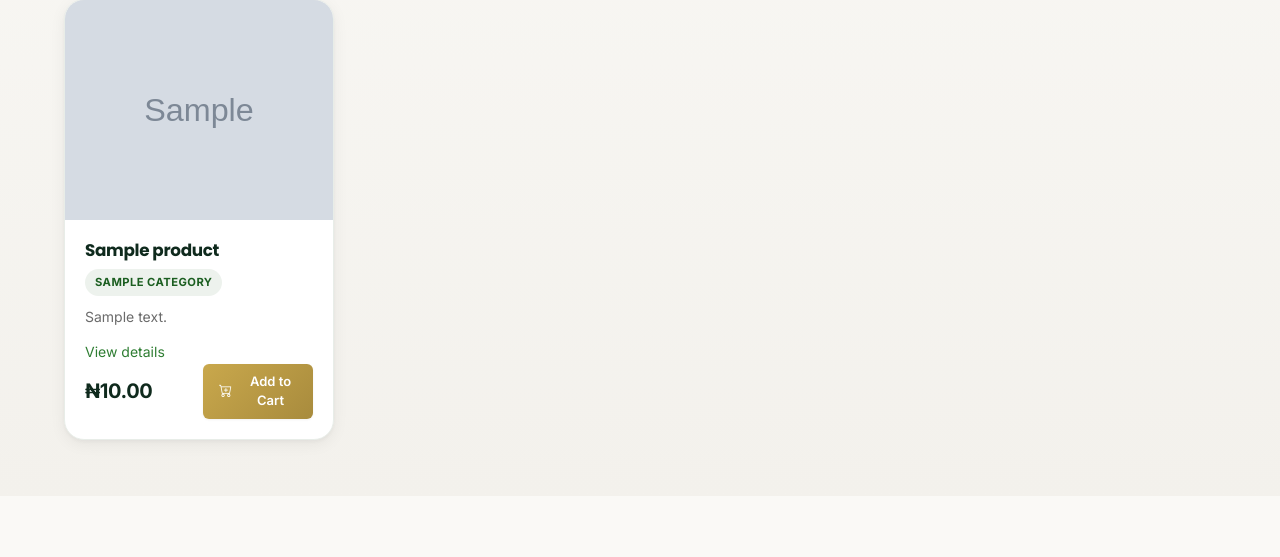
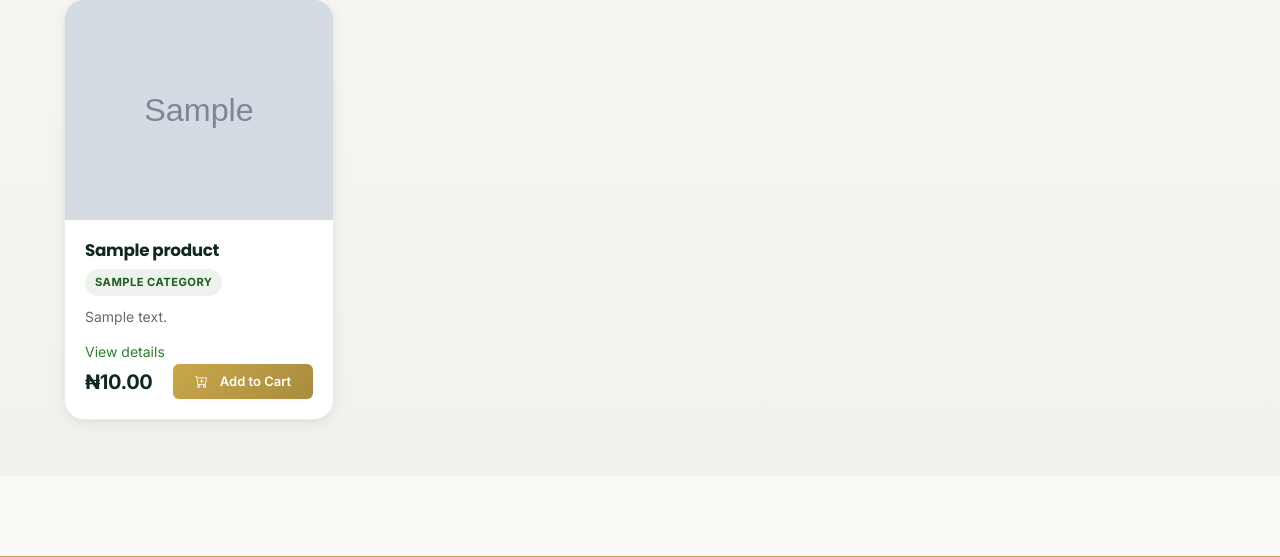
Before and after one commit to Deejulu/TAMIPEFEROMSS, a Django app: page /shop/ in a window 1280 px wide. Shown: the part 421-978 px from the top of the page. Run offline with Django 5.2, Linux system fonts and the light colour scheme; tables that the repository leaves empty hold one stand-in row (values such as "Sample post"); grey boxes marked "Sample" are stand-in pictures; data that the repository does not hold is empty; parts of the project's set-up code (start-up, migrations or seed data) failed here and were passed over.

Commit message:
Fix Add to Cart button wrapping by increasing min-width and width

```diff
--- a/shop/templates/shop/product_list.html
+++ b/shop/templates/shop/product_list.html
@@ -500,8 +500,8 @@
 
   .btn-add-to-cart {
     white-space: normal;
-    min-width: 5rem;
-    width: 110px;
+    min-width: 7rem;
+    width: 140px;
     text-align: center;
     justify-content: center;
     flex-shrink: 0;
--- a/static/accounts/css/farm-theme.css
+++ b/static/accounts/css/farm-theme.css
@@ -409,7 +409,7 @@ img {
 
 .btn-add-to-cart {
   white-space: normal;
-  min-width: 5rem;
+  min-width: 7rem;
 }
 
 @media (max-width: 768px) {
```
